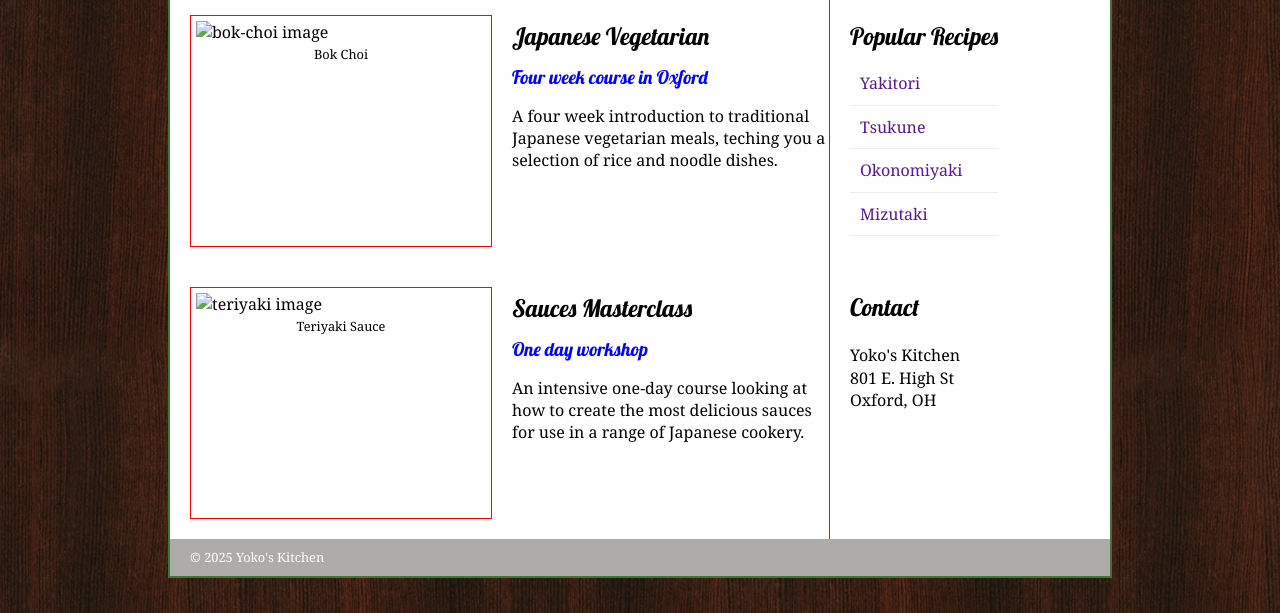
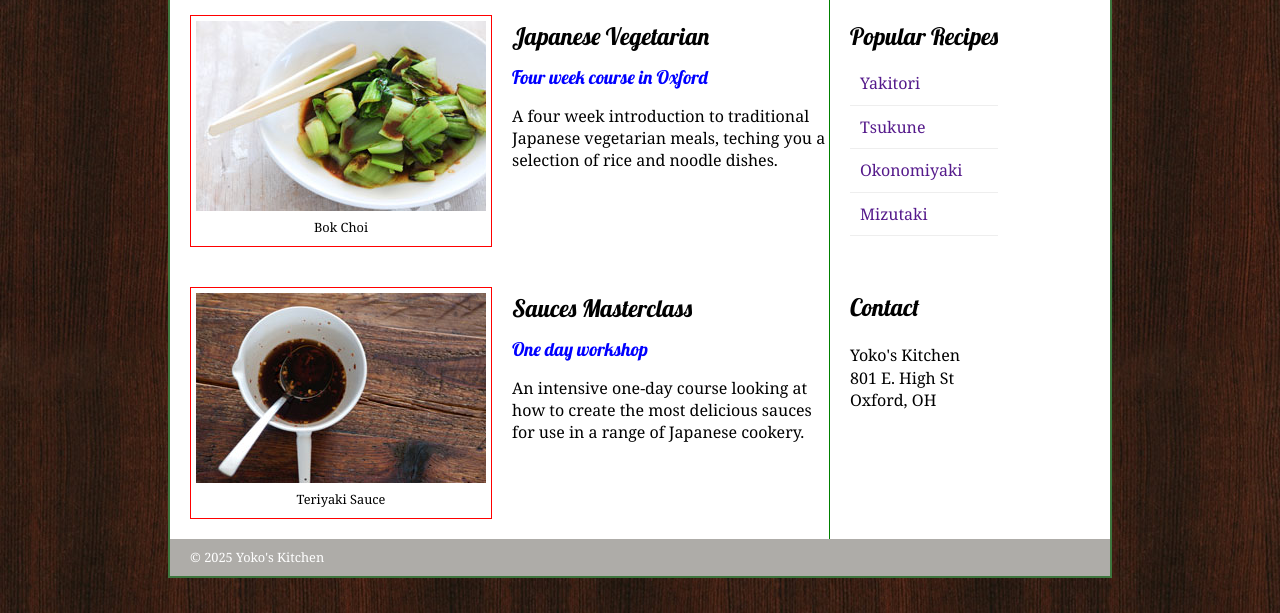
Before and after one commit to rileyhammondd/Yokos-Kitchen, a plain HTML site: page index.html in a window 1280 px wide. Shown: the part 187-800 px from the top of the page. Drawn offline with Linux system fonts and the light colour scheme; files whose address does not match are found by name.

Commit message:
Update image paths in index.html

```diff
--- a/index.html
+++ b/index.html
@@ -30,7 +30,7 @@
         <section class="courses">
             <article>
                 <figure>
-                    <img src="images/bok-choi.jpg" alt="bok-choi image" />
+                    <img src="bok-choi.jpg" alt="bok-choi image" />
                     <figcaption>Bok Choi</figcaption>
                 </figure>
                 <hgroup>
@@ -41,7 +41,7 @@
             </article>
             <article>
                 <figure>
-                    <img src="images/teriyaki.jpg" alt="teriyaki image"/>
+                    <img src="teriyaki.jpg" alt="teriyaki image"/>
                     <figcaption>Teriyaki Sauce</figcaption>
                 </figure>
                 <hgroup>
```
